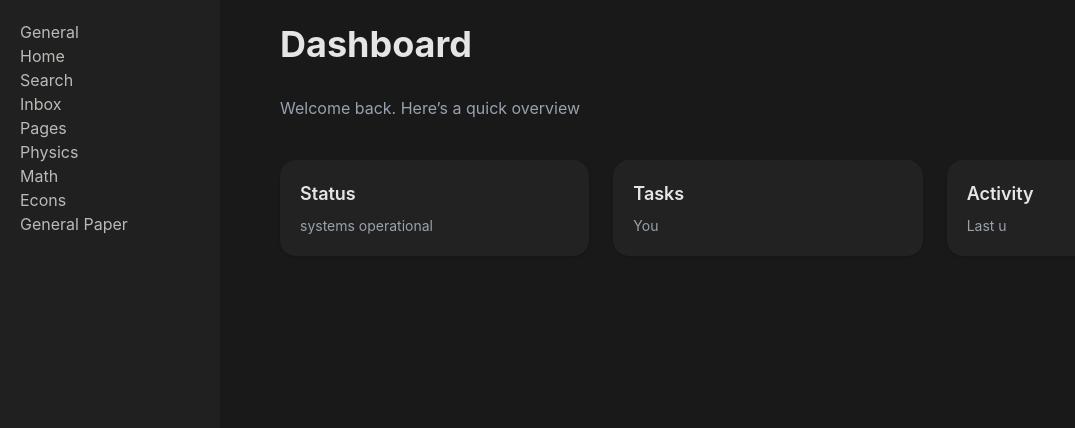
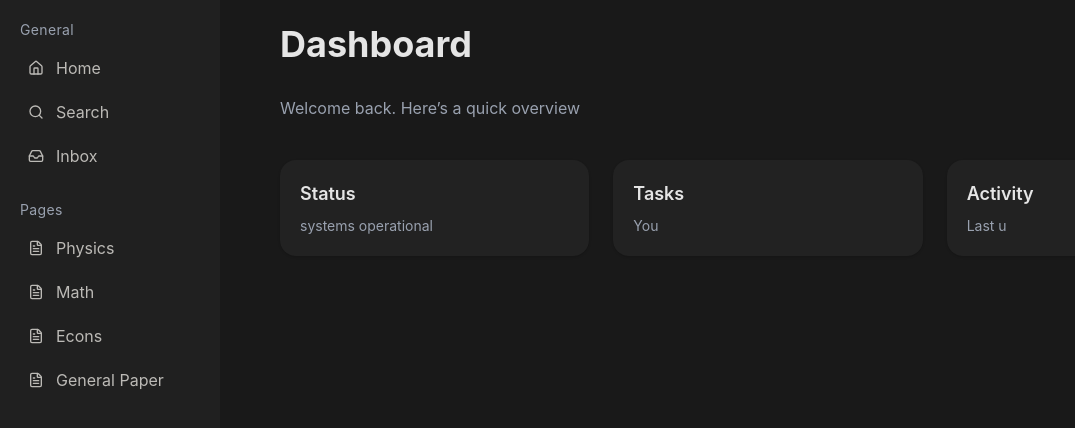
Before and after one commit to SaturdaySans/notes-workspace, a React (Vite) app in the folder notes-workspace/: page / in a window 1280 px wide. Shown: the top 428 px of the page, without its empty margins (0-1075 px from the left). Built offline with nearby package versions, Linux system fonts and the light colour scheme.

Commit message:
Added Placeholder pages

```diff
--- a/notes-workspace/src/Sidebar.tsx
+++ b/notes-workspace/src/Sidebar.tsx
@@ -1,19 +1,50 @@
+import { Home, Search, Inbox, FileText } from "lucide-react";
+
 export default function Sidebar() {
-    return(
-        <aside className = "w-55 h-screen fixed overflow-y-auto bg-[#202020] text-[#bcbab6] p-5 box-border">
-            <p className="">General</p>
-                <ul>
-                    <li><a href="index.html">Home</a></li>
-                    <li><a href="pages/search.html">Search</a></li>
-                    <li><a href="pages/inbox.html">Inbox</a></li>
-                </ul>
-                <p>Pages</p>
-                <ul>
-                    <li><a href="pages/physics.html">Physics</a></li>
-                    <li><a href="pages/math.html">Math</a></li>
-                    <li><a href="pages/econs.html">Econs</a></li>
-                    <li><a href="pages/general_paper.html">General Paper</a></li>
-                </ul>
-        </aside>
-    )
+  return (
+    <aside className="w-55 h-screen fixed overflow-y-auto bg-[#202020] text-[#bcbab6] p-5 box-border">
+      <p className="mb-2 text-sm tracking-wide text-gray-400">General</p>
+      <ul className="space-y-1 mb-6">
+        <li>
+          <a href="index.html" className="flex items-center gap-3 p-2 rounded-md hover:bg-[#2a2a2a] transition">
+            <Home size={16} /><span>Home</span>
+          </a>
+        </li>
+        <li>
+          <a href="pages/search.html" className="flex items-center gap-3 p-2 rounded-md hover:bg-[#2a2a2a] transition">
+            <Search size={16} /><span>Search</span>
+          </a>
+        </li>
+        <li>
+          <a href="pages/inbox.html" className="flex items-center gap-3 p-2 rounded-md hover:bg-[#2a2a2a] transition">
+            <Inbox size={16}/><span>Inbox</span>
+          </a>
+        </li>
+      </ul>
+      <p className="mb-2 text-sm tracking-wide text-gray-400">Pages</p>
+      <ul className="space-y-1">
+        <li>
+          <a href="pages/physics.html" className="flex items-center gap-3 p-2 rounded-md hover:bg-[#2a2a2a] transition">
+            <FileText size={16}/><span>Physics</span>
+          </a>
+        </li>
+        <li>
+          <a href="pages/math.html" className="flex items-center gap-3 p-2 rounded-md hover:bg-[#2a2a2a] transition">
+            <FileText size={16}/><span>Math</span>
+          </a>
+        </li>
+        <li>
+          <a href="pages/econs.html" className="flex items-center gap-3 p-2 rounded-md hover:bg-[#2a2a2a] transition">
+            <FileText size={16} /><span>Econs</span>
+          </a>
+        </li>
+        <li>
+          <a href="pages/general_paper.html" className="flex items-center gap-3 p-2 rounded-md hover:bg-[#2a2a2a] transition">
+            <FileText size={16} /><span>General Paper</span>
+          </a>
+        </li>
+      </ul>
+
+    </aside>
+  );
 }
--- /dev/null
+++ b/notes-workspace/src/pages/Math.tsx
@@ -0,0 +1,6 @@
+
+const Maths = () => {
+  return <div>Math</div>;
+};
+
+export default Maths;
--- /dev/null
+++ b/notes-workspace/src/pages/Physics.tsx
@@ -0,0 +1,5 @@
+const Physics = () => {
+  return <div>Physics Page</div>;
+};
+
+export default Physics;
```
